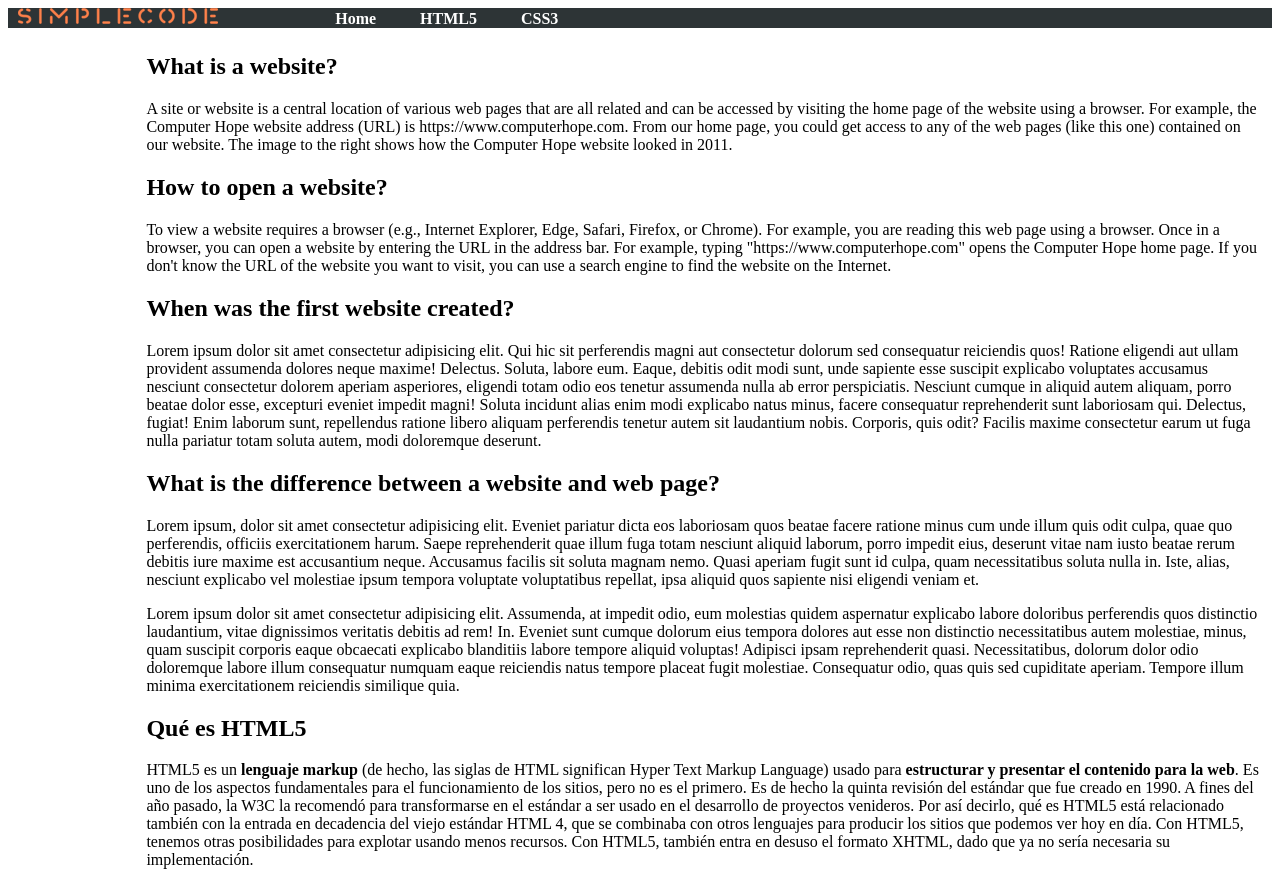
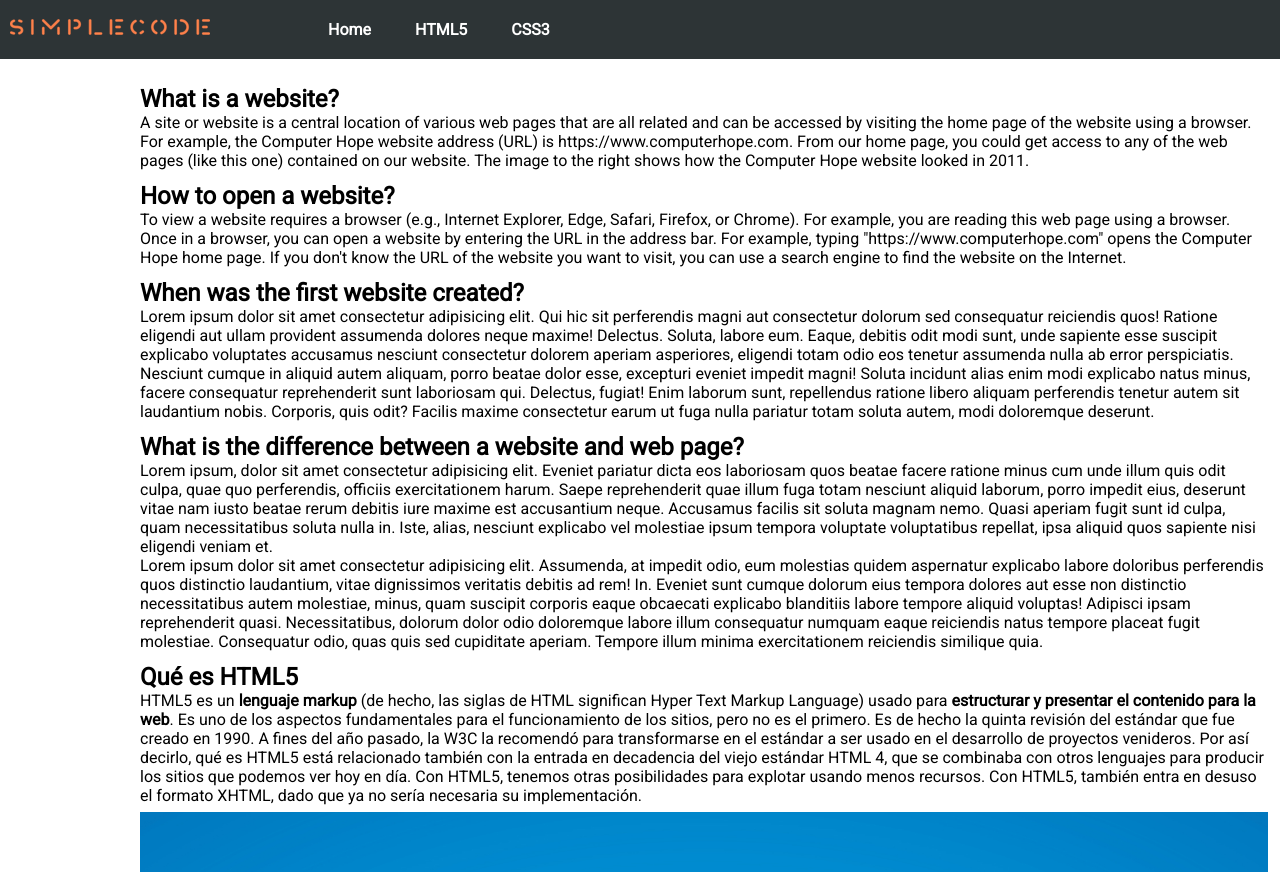
Before and after one commit to DonDyprax/PWCSSBasico, a plain HTML site: page Blog-CSS/index.html in a window 1280 px wide. Shown: the top 872 px of the page. Drawn offline with Linux system fonts and the light colour scheme.

Commit message:
Finalizando Ejercicio Blog

```diff
--- a/Blog-CSS/assets/css/style.css
+++ b/Blog-CSS/assets/css/style.css
@@ -1,3 +1,9 @@
+
+* {
+    margin: 0;
+    padding: 0;
+    font-family: 'Roboto', sans-serif;
+}
 
 
 /* 1. Cambiar color de fondo a la barra de navegación con el valor #2d3436 y margen inferior del 2%. */
@@ -13,7 +19,7 @@ nav {
     2.2. Padding de 10px. */
 
 .logo-container {
-    display: inline;
+    display: inline-block;
     padding: 10px;
 }
 
@@ -23,7 +29,7 @@ nav {
     3.3 Margen izquierdo del 5%. */
 
 nav ul {
-    display: inline;
+    display: inline-block;
     padding: 20px;
     margin-left: 5%;
 }
@@ -127,7 +133,7 @@ label {
  */
 
 footer .section-footer {
-     display: inline;
+     display: inline-block;
      margin-left: 15%;
      margin-right: 15%;
  }
@@ -178,7 +184,6 @@ input[type="email"] {
      color: white;
      font-weight: bold;
      border-radius: 4px;
-     width: 70%;
      font-size: 1rem;
      padding-left: 10px;
      padding-right: 10px;
```
